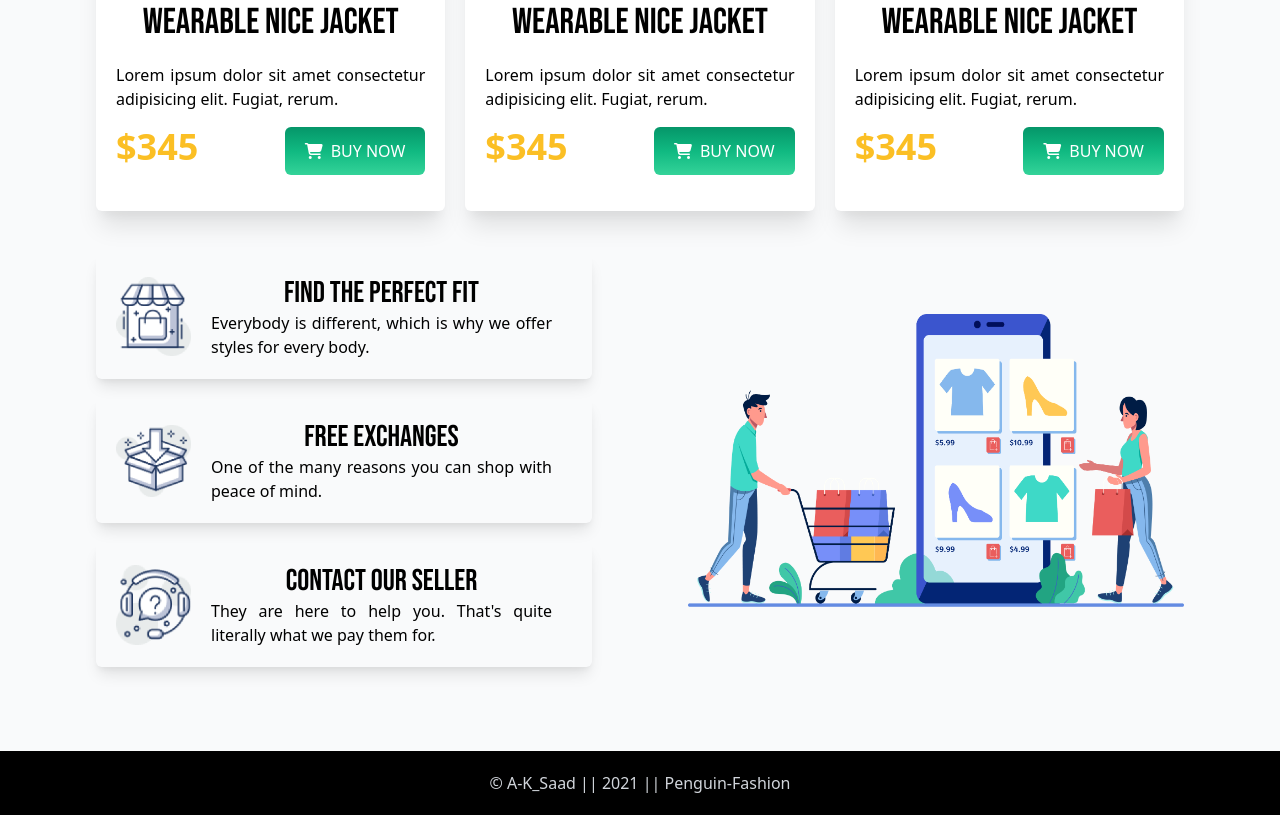
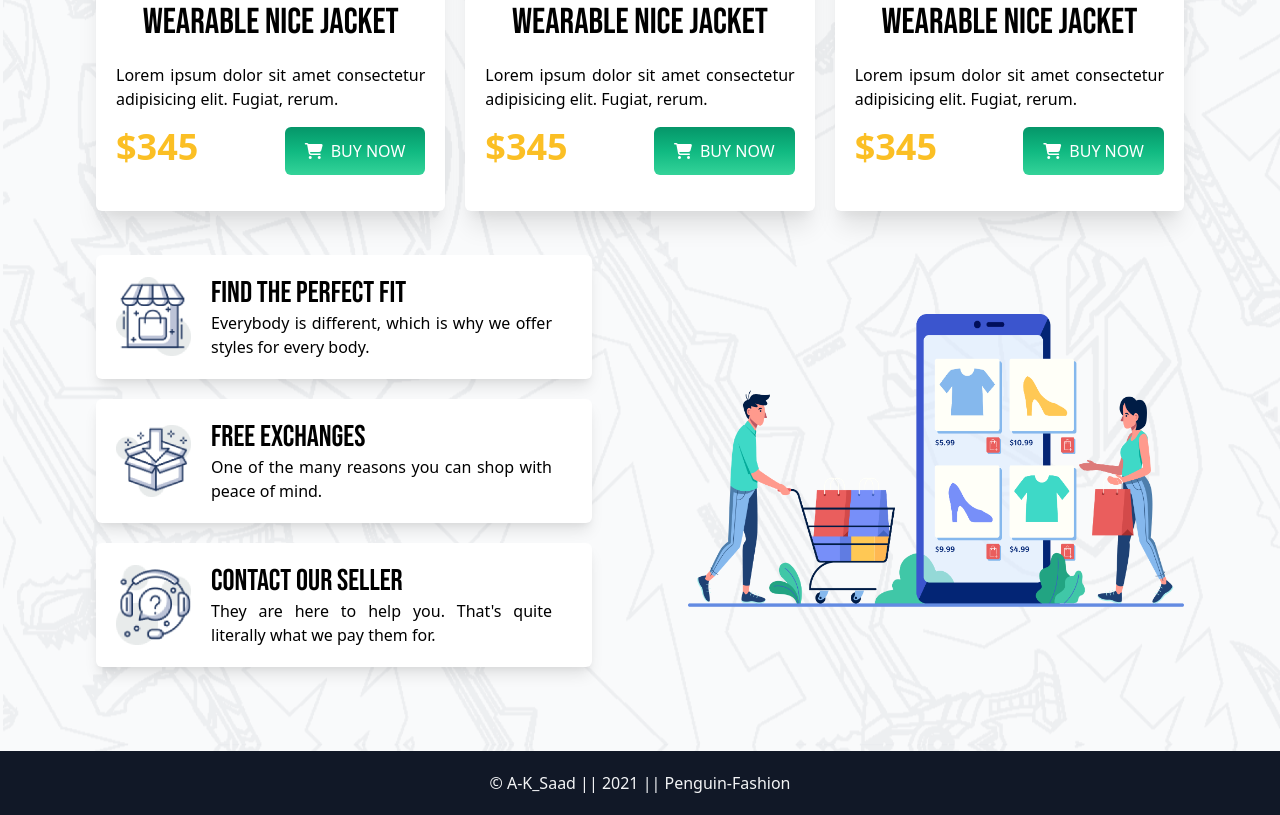
Before and after one commit to A-K-Saad/Penguin-Fashion, a plain HTML site: page index.html in a window 1280 px wide. Shown: the part 1749-2564 px from the top of the page. Drawn offline with nearby package versions, Linux system fonts and the light colour scheme.

Commit message:
Adding-Header-Background

```diff
--- a/index.html
+++ b/index.html
@@ -100,24 +100,24 @@
             <section class="container">
                 <div class="service-area grid lg:grid-cols-2 gap-24 items-center">
                     <div>
-                        <div class="service-single flex items-center my-5 rounded-md shadow-lg p-5">
+                        <div class="service-single flex items-center my-5 rounded-md shadow-lg p-5 bg-white">
                             <img src="icons/image 12.png" alt="">
                             <div class="px-5 text-justify">
-                                <h5 class="text-3xl text-center">Find the Perfect Fit</h5>
+                                <h5 class="text-3xl">Find the Perfect Fit</h5>
                                 <p>Everybody is different, which is why we offer styles for every body.</p>
                             </div>
                         </div>
-                        <div class="service-single flex items-center my-5 rounded-md shadow-lg p-5">
+                        <div class="service-single flex items-center my-5 rounded-md shadow-lg p-5 bg-white">
                             <img src="icons/image 13.png" alt="">
                             <div class="px-5 text-justify">
-                                <h5 class="text-3xl text-center">Free exchanges</h5>
+                                <h5 class="text-3xl">Free exchanges</h5>
                                 <p>One of the many reasons you can shop with peace of mind.</p>
                             </div>
                         </div>
-                        <div class="service-single flex items-center my-5 rounded-md shadow-lg p-5">
+                        <div class="service-single flex items-center my-5 rounded-md shadow-lg p-5 bg-white">
                             <img src="icons/image 14.png" alt="">
                             <div class="px-5 text-justify">
-                                <h5 class="text-3xl text-center">Contact Our Seller</h5>
+                                <h5 class="text-3xl">Contact Our Seller</h5>
                                 <p>They are here to help you. That's quite literally what we pay them for.</p>
                             </div>
                         </div>
@@ -129,8 +129,7 @@
             </section>
         </article>
     </main>
-    <footer class="bg-black p-5">
-        <p class="text-center text-gray-300">&copy; A-K_Saad || 2021 || Penguin-Fashion</p>
+    <footer class="bg-gray-900 p-5">
+        <p class="text-center text-gray-100">&copy; A-K_Saad || 2021 || Penguin-Fashion</p>
     </footer>
-</body>
-</html>
+</bod
--- a/style.css
+++ b/style.css
@@ -10,6 +10,14 @@
 h1, h2, h3, h4, h5, h6{
     font-family: 'Bebas Neue', cursive;
 }
+header{
+    background-image: url(images/bg-2-removebg-preview.png);
+    background-size: cover;
+    background-attachment: fixed;
+}
+main{
+    background: url(images/bg-2.png);
+}
 .service-single img{
     width: 75px;
 }
```
Also changed, not shown: images/bg-2-removebg-preview.png (added), images/bg-2.jpg (added), images/bg-2.png (added).
